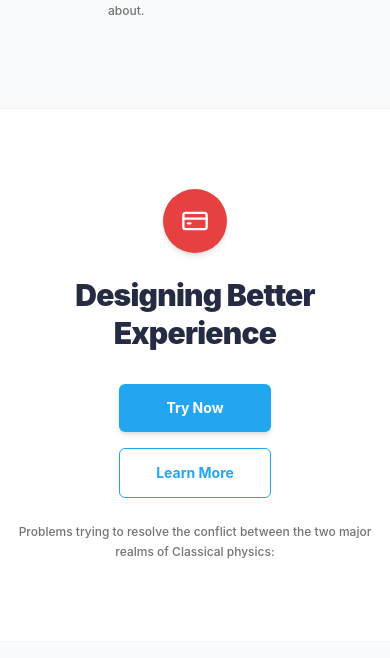
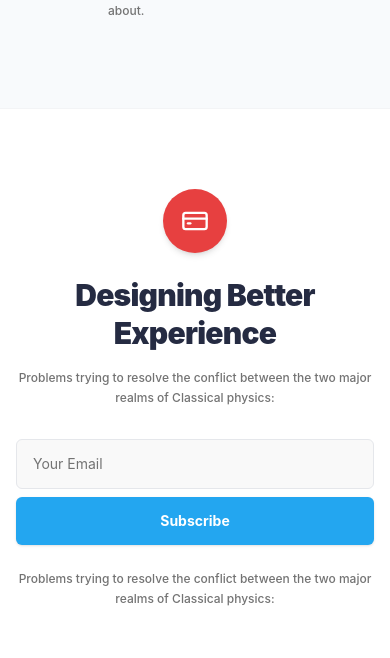
Before and after one commit to SafinazYuksel/workintech-e-commerce, a React (Vite) app: page / in a window 390 px wide. Shown: the part 4083-4741 px from the top of the page. Built offline with nearby package versions, Linux system fonts and the light colour scheme; no server answers.

Commit message:
Add SubscriptionSection component matching desktop-subscription-1 and mobile-subscription-1 design specs

```diff
--- /dev/null
+++ b/src/components/SubscriptionSection.jsx
@@ -0,0 +1,62 @@
+import React, { useState } from 'react';
+import { CreditCard } from 'lucide-react';
+import { toast } from 'react-toastify';
+
+export default function SubscriptionSection() {
+  const [email, setEmail] = useState('');
+
+  const handleSubmit = (e) => {
+    e.preventDefault();
+    if (!email || !email.includes('@')) {
+      toast.error('Lütfen geçerli bir e-posta adresi giriniz.');
+      return;
+    }
+    toast.success('Bültenimize başarıyla abone oldunuz!');
+    setEmail('');
+  };
+
+  return (
+    <section className="bg-white py-20 px-4 sm:px-6 lg:px-8 w-full font-sans text-center border-t border-b border-gray-100">
+      <div className="max-w-3xl mx-auto flex flex-col items-center">
+        {/* Red Circle Icon */}
+        <div className="w-16 h-16 rounded-full bg-[#E74040] text-white flex items-center justify-center mb-6 shadow-md">
+          <CreditCard className="w-7 h-7" />
+        </div>
+
+        {/* Title */}
+        <h2 className="text-3xl sm:text-5xl font-black text-[#252B42] tracking-tight mb-4 leading-tight">
+          Designing Better Experience
+        </h2>
+
+        {/* Top Description */}
+        <p className="text-xs sm:text-sm text-[#737373] max-w-md leading-relaxed font-medium mb-8">
+          Problems trying to resolve the conflict between the two major realms of Classical physics:
+        </p>
+
+        {/* Subscription Form (desktop-subscription-1 & mobile-subscription-1) */}
+        <form onSubmit={handleSubmit} className="w-full max-w-md mb-6">
+          <div className="flex flex-col sm:flex-row items-center w-full gap-2 sm:gap-0">
+            <input
+              type="email"
+              value={email}
+              onChange={(e) => setEmail(e.target.value)}
+              placeholder="Your Email"
+              className="w-full sm:flex-1 bg-[#F9F9F9] border border-gray-200 rounded-md sm:rounded-r-none px-4 py-3.5 text-sm text-[#252B42] placeholder-[#737373] focus:outline-none focus:border-[#23A6F0] transition"
+            />
+            <button
+              type="submit"
+              className="w-full sm:w-auto bg-[#23A6F0] hover:bg-sky-600 text-white font-bold px-7 py-3.5 rounded-md sm:rounded-l-none text-sm transition shadow-sm"
+            >
+              Subscribe
+            </button>
+          </div>
+        </form>
+
+        {/* Bottom Description */}
+        <p className="text-xs sm:text-sm text-[#737373] max-w-md leading-relaxed font-medium">
+          Problems trying to resolve the conflict between the two major realms of Classical physics:
+        </p>
+      </div>
+    </section>
+  );
+}
--- a/src/pages/HomePage.jsx
+++ b/src/pages/HomePage.jsx
@@ -5,6 +5,7 @@ import ShopCards from '../components/ShopCards';
 import FeaturedProductSection from '../components/FeaturedProductSection';
 import FeaturesSection from '../components/FeaturesSection';
 import CtaSection from '../components/CtaSection';
+import SubscriptionSection from '../components/SubscriptionSection';
 
 const sampleProducts = [
   {
@@ -66,6 +67,9 @@ export default function HomePage() {
 
       {/* Features Section (desktop-features-1 & mobile-features-1) */}
       <FeaturesSection />
+
+      {/* Subscription Section (desktop-subscription-1 & mobile-subscription-1) */}
+      <SubscriptionSection />
 
       {/* CTA Section (desktop-cta-1 & mobile-cta-1) */}
       <CtaSection />
```
